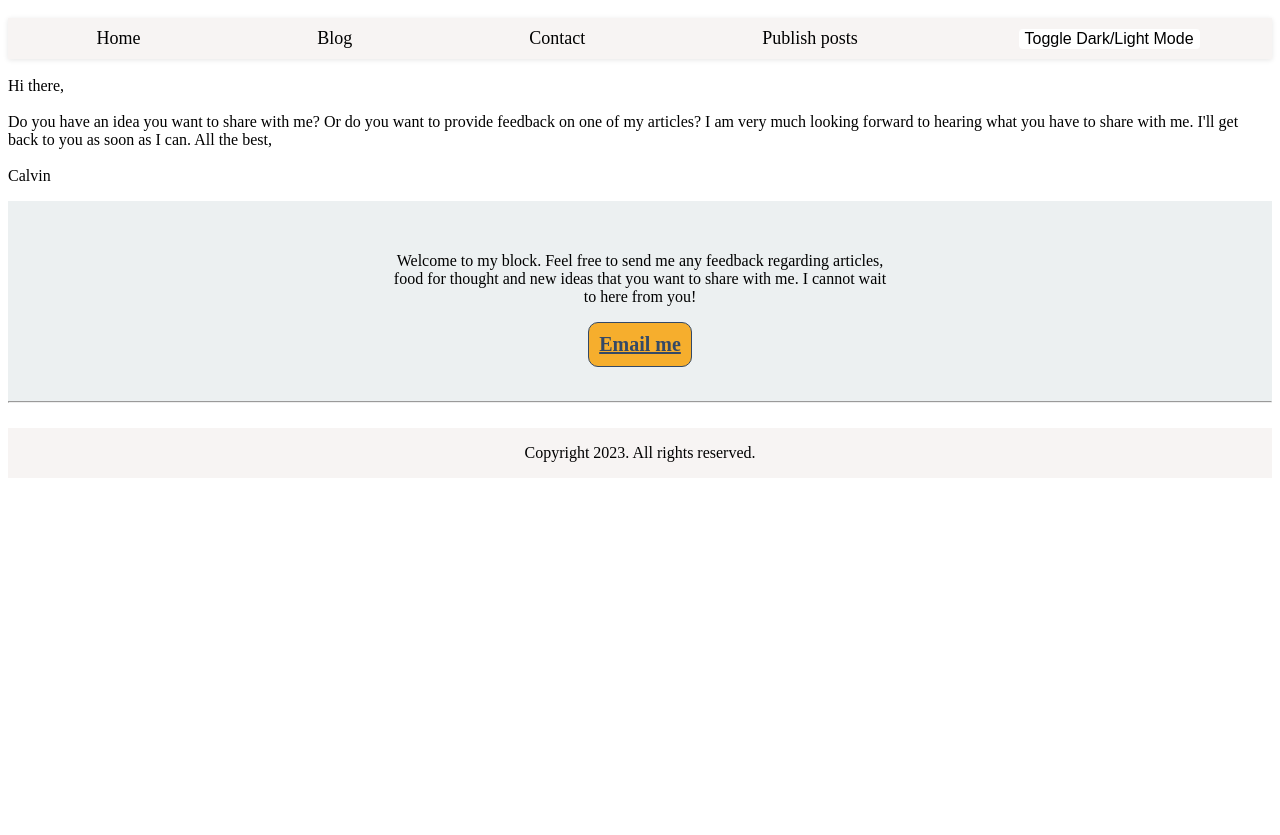
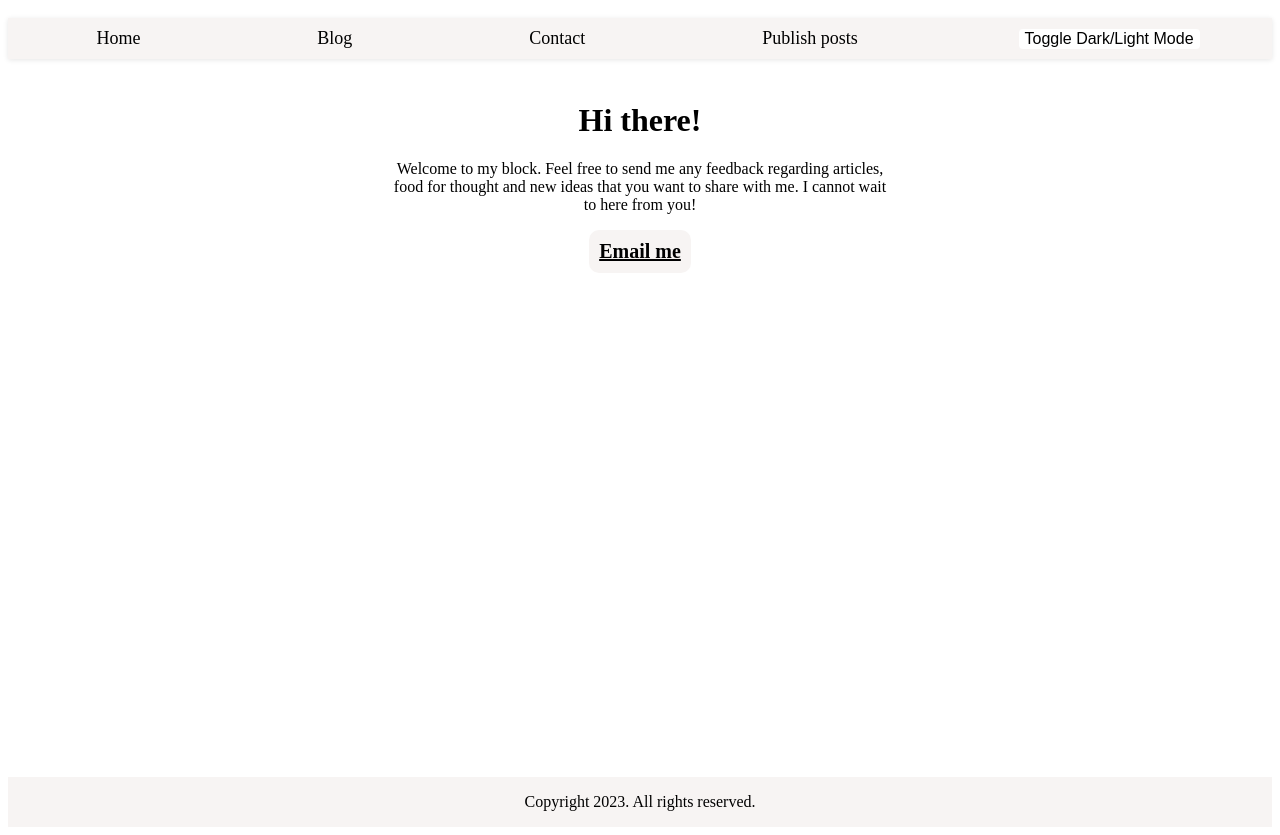
Before and after one commit to calvinscheck/calvin-s-blog-with-Flask, a Flask app: page /contact in a window 1280 px wide. Before the commit the page ends 462 px from the top, so only its background shows below. Run offline with Flask 3, Linux system fonts and the light colour scheme.

Commit message:
read for handin

```diff
--- a/app/static/css/contact.css
+++ b/app/static/css/contact.css
@@ -5,7 +5,7 @@
     flex-direction: column-reverse;
     align-items: center;
     justify-content: center;
-    background-color: #ECF0F1;
+    background-color: var(--background-color)
 }
 .second-section-text {
     max-width: 500px;
@@ -13,11 +13,11 @@
 
 }
 .second-section-button {
-    background-color: #F6AE2D;
+    background-color: var(--background-color-2);
     size: 40px;
     font-size: 20px;
     border-radius: 10px;
     padding: 10px;
-    border: 1px solid #344966;
-    color: #344966;
+    border: 1px var(--border-color);
+    color: var(--text-color);
 }
--- a/app/static/css/index.css
+++ b/app/static/css/index.css
@@ -106,3 +106,7 @@ h1 {
     text-decoration: none;
     color: inherit;
 }
+/* Styling the line breaks */
+hr {
+    margin-top: 20px;
+}
--- a/app/static/css/main.css
+++ b/app/static/css/main.css
@@ -68,4 +68,5 @@ hr {
     justify-content: center;
     background-color: var(--background-color-2);
     margin-top: 25px;
+    margin-top: 500px;
 }
--- a/app/static/css/post-index.css
+++ b/app/static/css/post-index.css
@@ -1,5 +1,5 @@
 .listed-posts-and-edit {
-    min-height: 420px;
+    height: 100%;
 }
 
 .listed-posts-and-edit li a {
--- a/app/templates/simple_pages/contact.html
+++ b/app/templates/simple_pages/contact.html
@@ -7,17 +7,12 @@
 
 {% block body %}
 {{ super() }}
-<p class= "my_contact_message"> Hi there, <br><br> Do you have an idea you want to share with me? Or do you want to provide feedback on one of my articles?
-    I am very much looking forward to hearing what you have to share with me. I'll get back to you as soon as I can. All the best,<br><br>Calvin </p>
-
-
     <!-- Creating a second section of content -->
 <div class="second-section">
     <a class= "second-section-button" href="mailto:calvinscheck@gmail.com"><strong>Email me</strong></a>
-        <div class="second-section-text"><p>Welcome to my block. Feel free to
+        <div class="second-section-text"> <h1> Hi there!</h1>
+            <p>Welcome to my block. Feel free to
             send me any feedback regarding articles, food for thought and new ideas
-            that you want to share with me. I cannot wait to here from you!
-        </p></div>
+            that you want to share with me. I cannot wait to here from you! </p></div>
     </div>
-    <hr>
 {% endblock %}
--- a/app/templates/simple_pages/index.html
+++ b/app/templates/simple_pages/index.html
@@ -38,6 +38,7 @@
         </a>
     {% endfor %}
 </div>
+<hr>
 
 
 <footer>
```
Also changed, not shown: app/posts/database_changes.py (added, +23 -0 lines), 1 other file.
